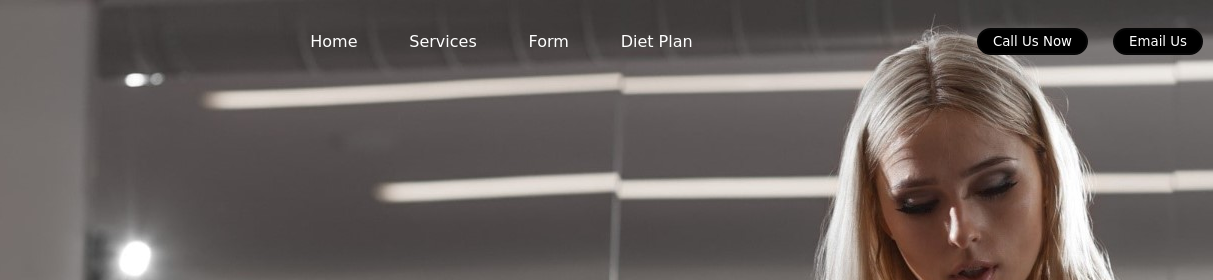
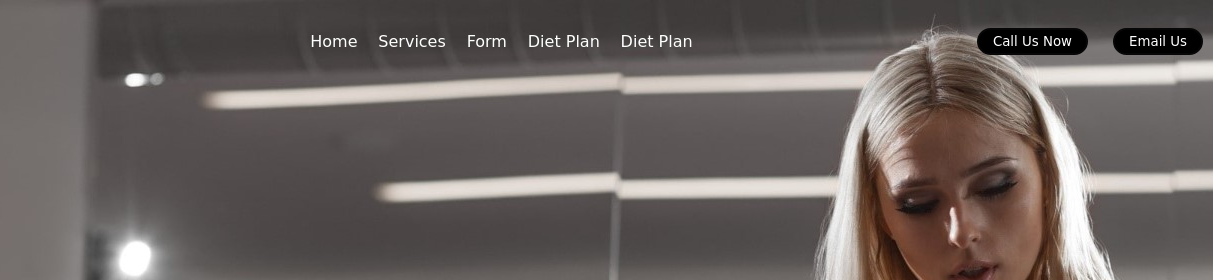
Before and after one commit to nikhilsingh-hub/gym-website, a website: page views/home.html in a window 1280 px wide. Shown: the top 280 px of the page, 67-1280 px from the left. Drawn offline with Linux system fonts and the light colour scheme.

Commit message:
new feature added

```diff
--- a/views/home.html
+++ b/views/home.html
@@ -20,6 +20,7 @@
                 <li><a href="services.html">Services</a></li>
                 <li><a href="contact.html">Form</a></li>
                 <li><a href="diet_plan.html">Diet Plan</a></li>
+                <li><a href="diet_plan.html">Diet Plan</a></li>
             </ul>
         </div>
         <div class="right">
```
